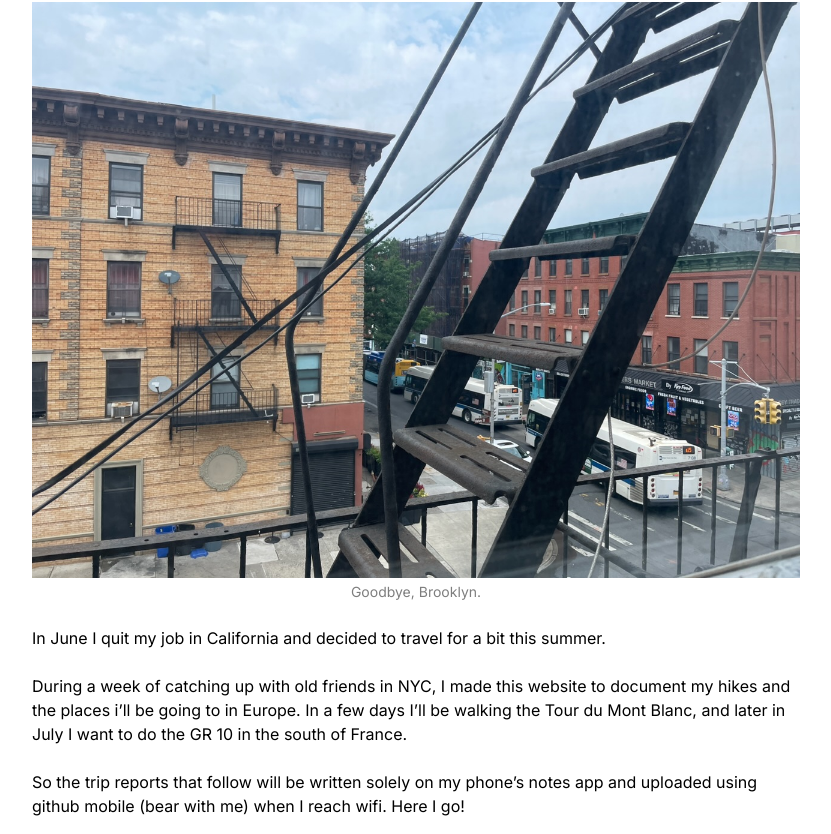
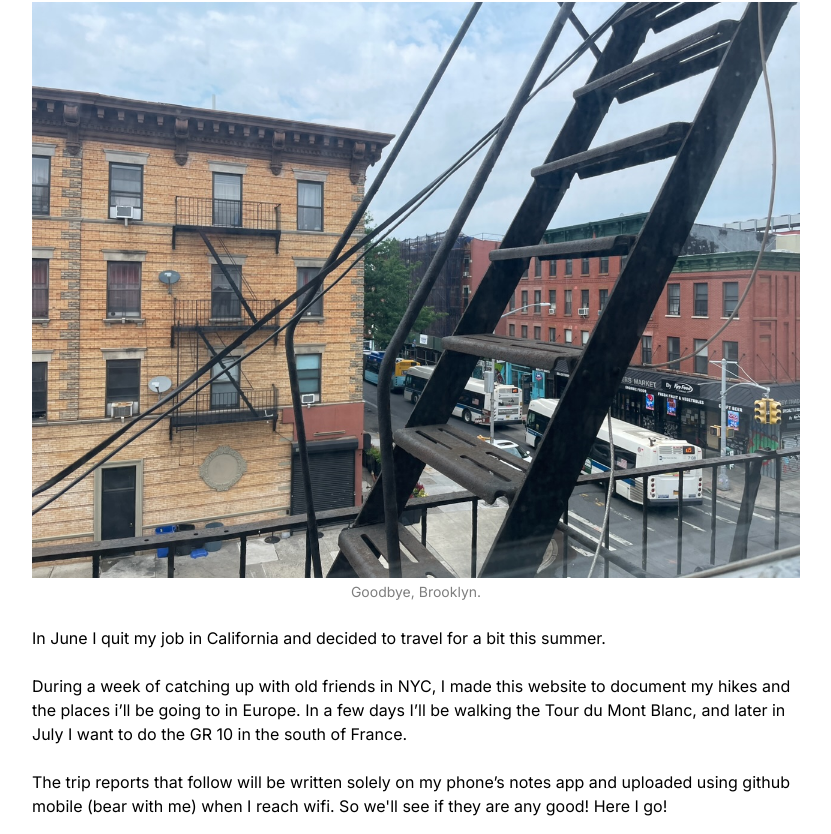
Before and after one commit to joage/website, a Next.js app: page /adventures/leaving-ny in a window 1280 px wide. Shown: the part 150-984 px from the top of the page, without its empty margins (224-1055 px from the left). Built offline with nearby package versions, Linux system fonts and the light colour scheme.

Commit message:
Update page.tsx

```diff
--- a/src/app/adventures/leaving-ny/page.tsx
+++ b/src/app/adventures/leaving-ny/page.tsx
@@ -9,7 +9,7 @@ const Leaving = () => (
 
     <p>During a week of catching up with old friends in NYC, I made this website to document my hikes and the places i’ll be going to in Europe. In a few days I’ll be walking the Tour du Mont Blanc, and later in July I want to do the GR 10 in the south of France.</p>
 
-    <p>So the trip reports that follow will be written solely on my phone’s notes app and uploaded using github mobile  (bear with me) when I reach wifi. Here I go!</p>
+    <p>The trip reports that follow will be written solely on my phone’s notes app and uploaded using github mobile (bear with me) when I reach wifi. So we'll see if they are any good! Here I go!</p>
 
   </Post>
 );
```
